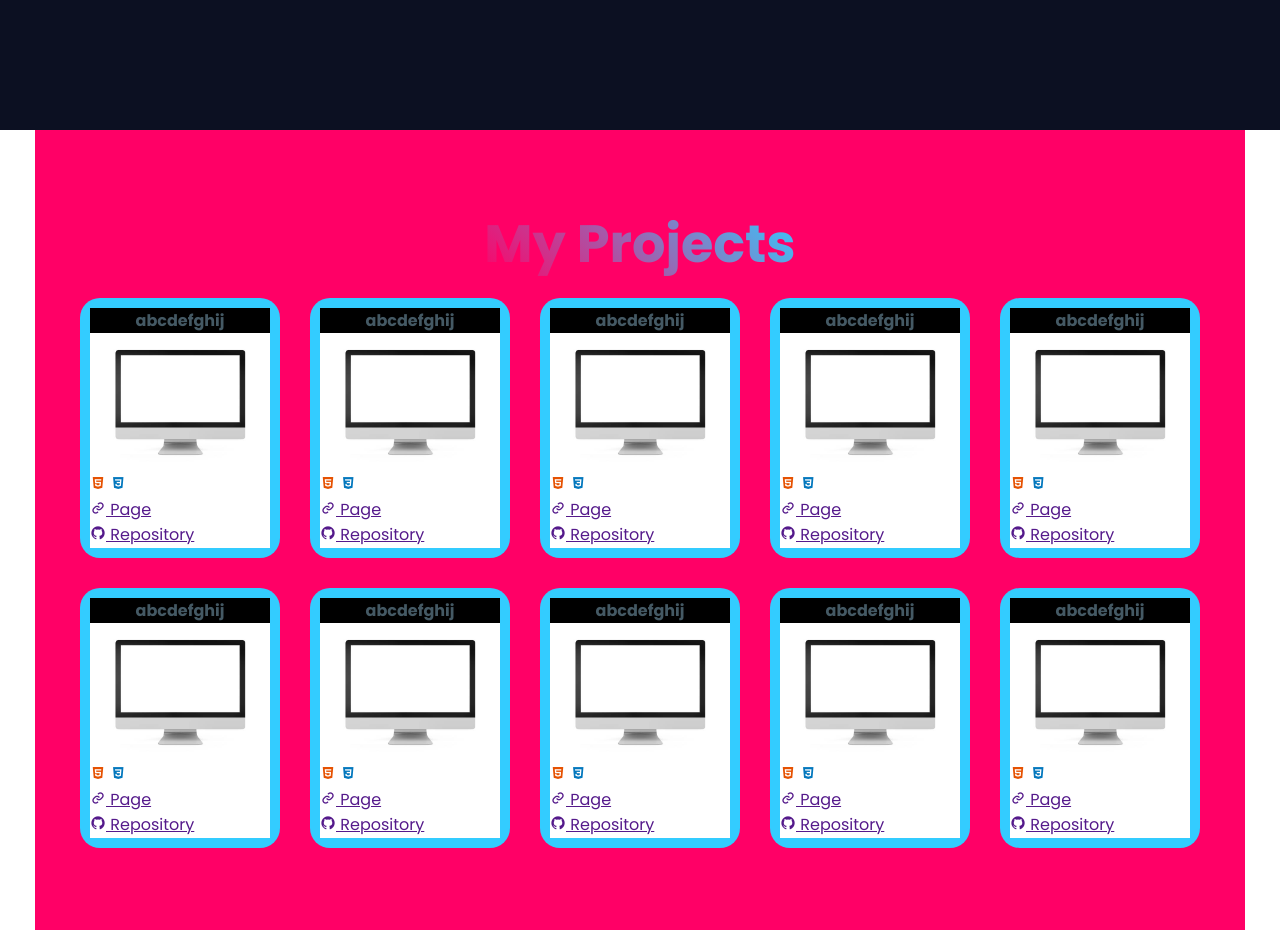
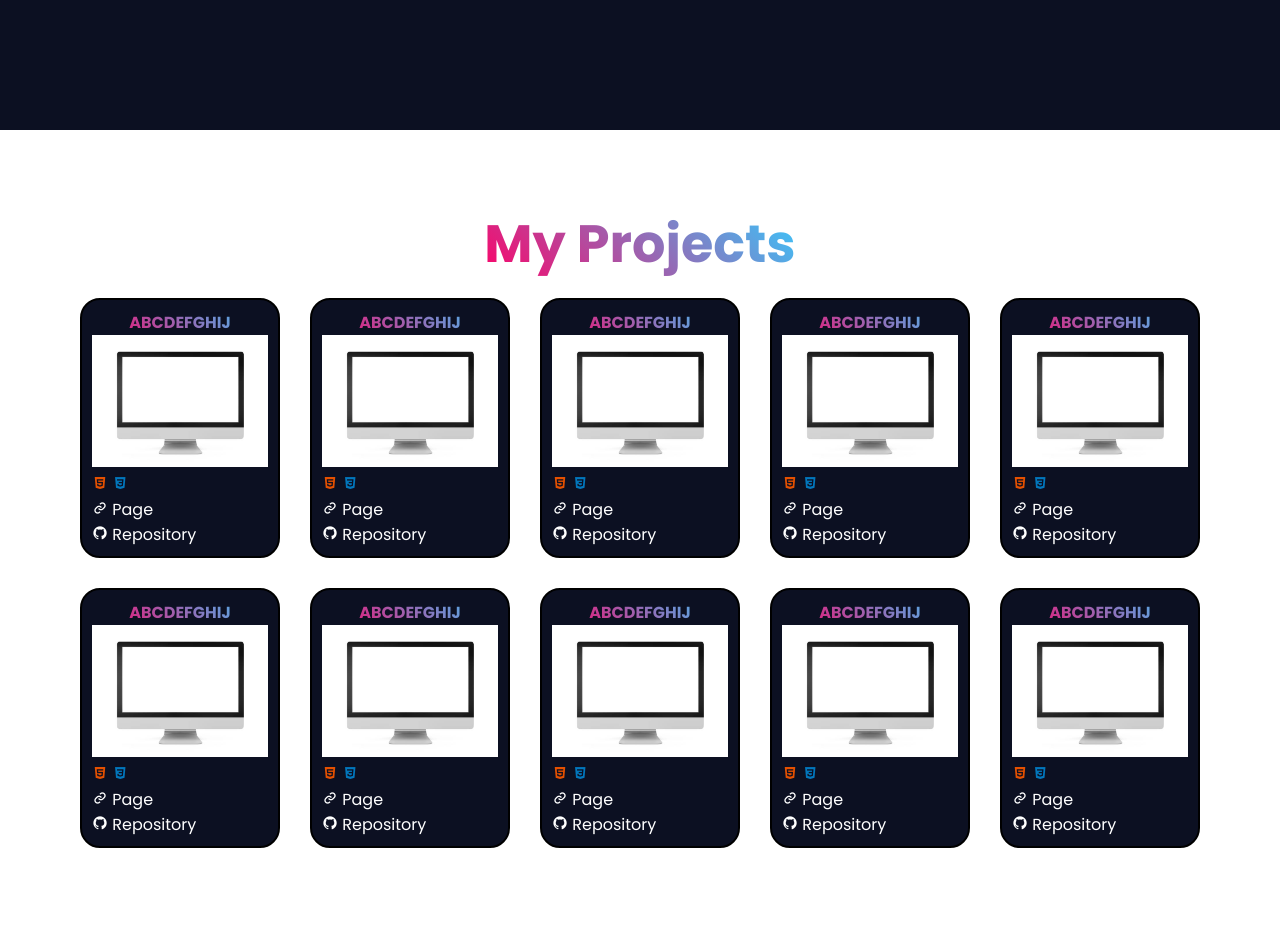
Before and after one commit to Jeanlerson/portfolio, a plain HTML site: page index.html in a window 1280 px wide. Shown: the part 1500-2430 px from the top of the page. Drawn offline with nearby package versions, Linux system fonts and the light colour scheme.

Commit message:
estilizacao-card-projetos

```diff
--- a/assets/css/style.css
+++ b/assets/css/style.css
@@ -354,7 +354,6 @@ main {
     flex-direction: column;
     width: 100%;
     height: 100%;
-    background-color: #f06;
 }
 .projects .title {
     margin-top: 75px;
@@ -369,20 +368,23 @@ main {
 .frame-projects .my-projects {
     height: 260px;
     width: 200px;
+    border: solid 2px #000;
+    background-color: #0c1022;
     border-radius: 20px;
     margin: 15px;
     padding: 10px;
-    background-color: #3cf;
 }
 .my-projects .start-project {
     height: 60%;
     width: 100%;
-    background-color: #000;
 }
 .start-project .title-project {
     text-align: center;
+    text-transform: uppercase;
     font-weight: bold;
-    color: #445964;
+    background: linear-gradient(45deg, #f06, #3cf);
+    -webkit-text-fill-color: transparent;
+    -webkit-background-clip: text;
 }
 .start-project img {
     width: 100%;
@@ -390,7 +392,6 @@ main {
 }
 .my-projects .infor-project {
     height: 40%;
-    background-color: #fff;
     width: 100%;
     padding-top: 20px;
 }
@@ -403,6 +404,13 @@ main {
 .infor-project .view--project {
     display: flex;
     flex-direction: column;
+}
+.view--project a {
+    text-decoration: none;
+    color: #fff;
+}
+.view--project a:hover {
+    color: #f06;
 }
 
 #about {
```
